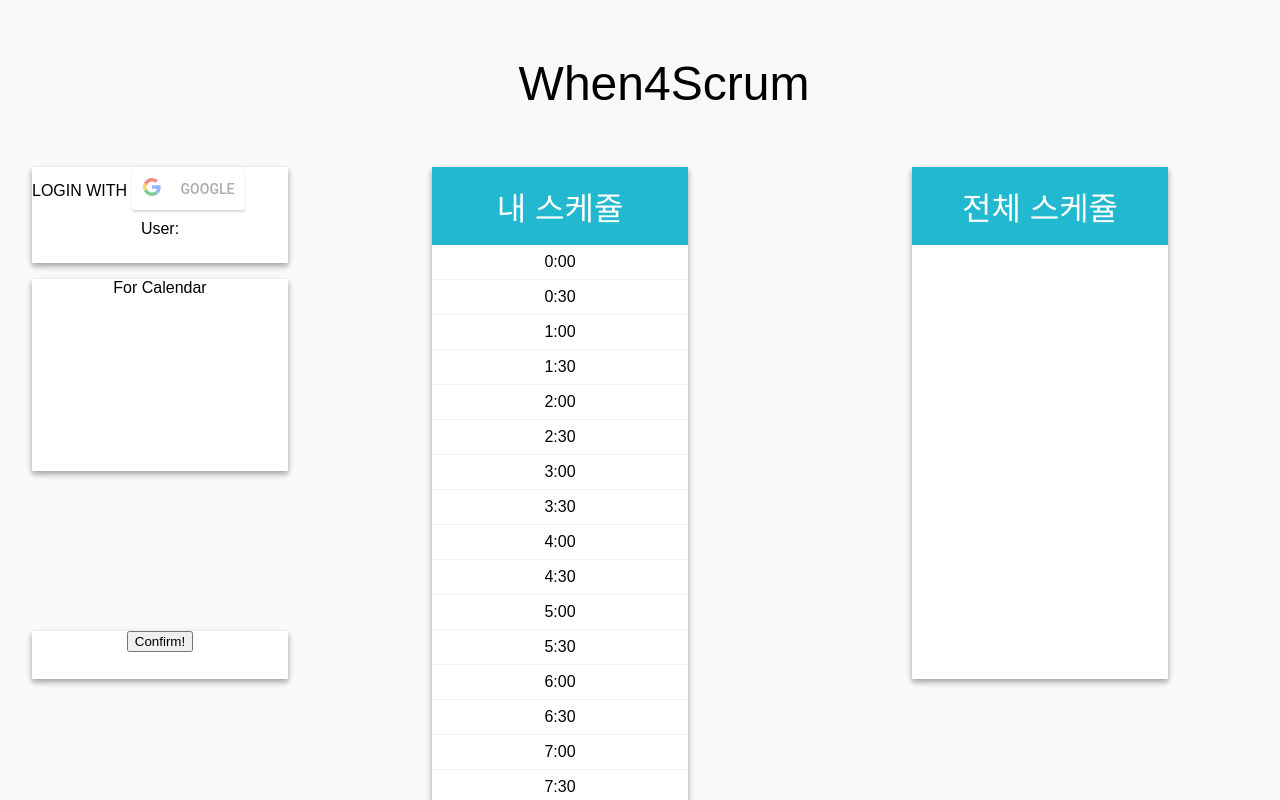
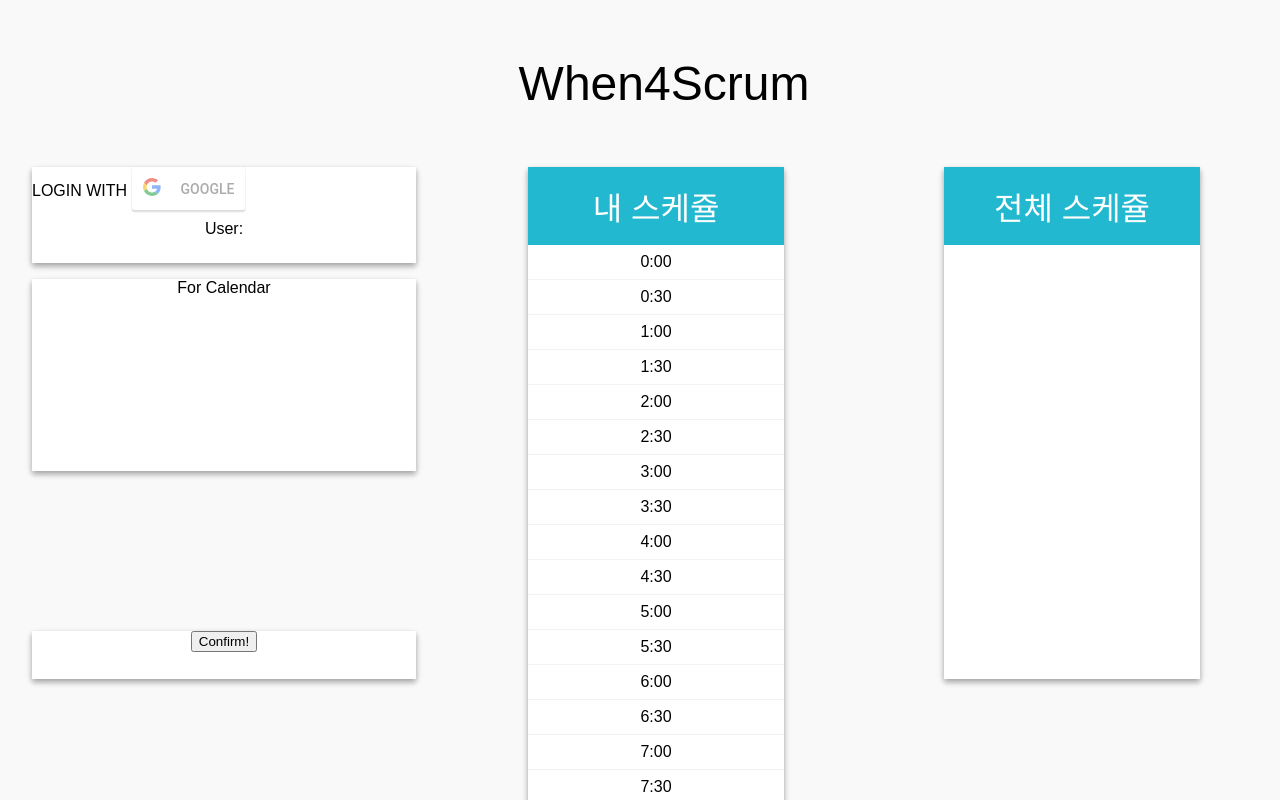
Before and after one commit to jeongeonp/When4Scrum, a React (Create React App) app: page / in a window 1280 px wide. Built offline with nearby package versions, Linux system fonts and the light colour scheme; a web font is replaced by a local one.

Commit message:
small change

```diff
--- a/src/App.css
+++ b/src/App.css
@@ -54,4 +54,4 @@
 
 .rowC{display:flex; flex-direction:row;}
 
-.pad{padding: 2rem; width: 20%;}
+.pad{padding: 2rem; width: 30%;}
```
